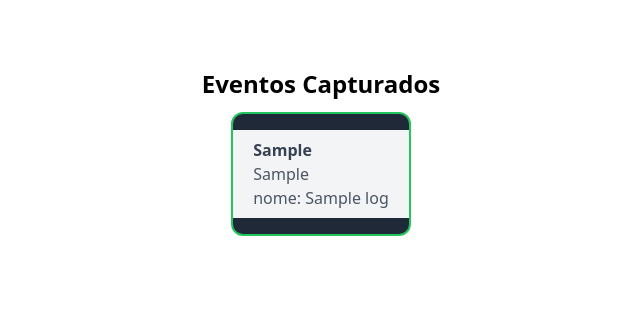
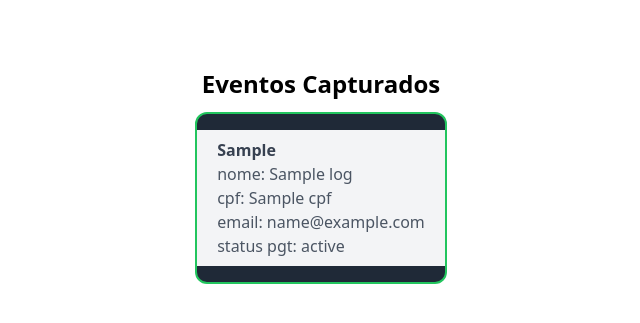
Before and after one commit to shdwmere/flask-pywebhook, a Flask app: template templates/logs.html in a window 1280 px wide. Shown: the top 323 px of the page, without its empty margins (319-959 px from the left). Run offline with Flask 2, Linux system fonts and the light colour scheme; the template is opened without the code that fills it: most values are stand-ins (such as "Sample title", 1, 10 or a date in 2020); some libraries are stand-ins or nearby versions.

Commit message:
lit results debugging gateway

```diff
--- a/main.py
+++ b/main.py
@@ -17,31 +17,26 @@ def webhook_listener():
     dados_evento = request.get_json()
 
     # Logic Handle
-    nome_cliente = dados_evento.get('data', {}).get('customer', {}).get('name')
+
 
 
     # End Logic Handle
 
     # Logs handling
-    id_pedido = dados_evento.get('id_pedido')
-    codigo_rastreio = dados_evento.get('codigo_rastreio')
-    cpf = dados_evento.get('cpf')
-    nome = dados_evento.get('nome')
-    email = dados_evento.get('email')
-    data_registro = dados_evento.get('data_registro')
+    nome = dados_evento.get('data', {}).get('customer', {}).get('name')
+    cpf = dados_evento.get('data', {}).get('customer', {}).get('document', {}).get('number')
+    email = dados_evento.get('data', {}).get('customer', {}).get('email')
+    status_pagamento = dados_evento.get('data', {}).get('status')
+
     # passando horario do evento para logs
     momento_evento = datetime.now().strftime('%d/%m/%Y %H:%M:%S')
     logs.append({
-        # 'momento_evento': momento_evento,
-        'dados_evento': dados_evento,
-        # 'id_pedido': id_pedido,
-        # 'codigo_rastreio': codigo_rastreio,
-        # 'cpf': cpf,
-        'nome_cliente': nome_cliente
-        # 'email': email,
-        # 'data_registro': data_registro
-        })
-
+        'momento_evento': momento_evento,
+        'nome': nome,
+        'cpf': cpf,
+        'email': email,
+        'status_pagamento': status_pagamento
+    })
     # Responder com status code OK
     return '', 200
 
--- a/templates/logs.html
+++ b/templates/logs.html
@@ -15,13 +15,11 @@
             {% for log in logs %}
             <div class="bg-gray-100 w-full px-5 py-2">
                 <h3 class="font-semibold text-gray-700">{{ log['momento_evento'] }}</h3>
-                <li class="text-gray-600">{{ log['dados_evento'] }}</li>
-                <li class="text-gray-600">nome: {{ log['nome_cliente'] }}</li>
-                <!-- <li class="text-gray-600">ID: {{ log['id_pedido'] }}</li>
-                <li class="text-gray-600">codigo de rastreio: {{ log['codigo_rastreio'] }}</li>
+                <!-- <li class="text-gray-600">{{ log['dados_evento'] }}</li> -->
+                <li class="text-gray-600">nome: {{ log['nome'] }}</li>
                 <li class="text-gray-600">cpf: {{ log['cpf'] }}</li>
                 <li class="text-gray-600">email: {{ log['email'] }}</li>
-                <li class="text-gray-600">data de registro: {{ log['data_registro'] }}</li> -->
+                <li class="text-gray-600">status pgt: {{ log['status_pagamento'] }}</li>
             </div>
             {% endfor %}
         </ul>
```
